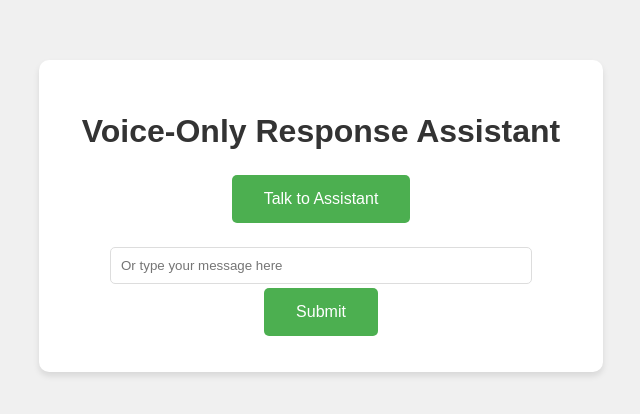
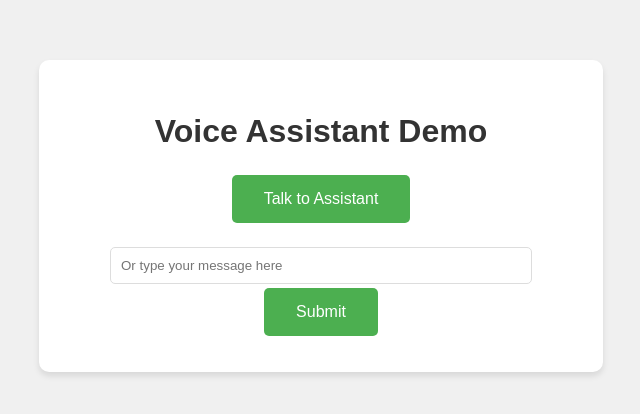
Before and after one commit to minnnnnng2024/voice-assistant, a plain HTML site: page index.html in a window 1280 px wide. Shown: the part 184-598 px from the top of the page, without its empty margins (319-959 px from the left). Drawn offline with Linux system fonts and the light colour scheme.

Commit message:
Update index.html

```diff
--- a/index.html
+++ b/index.html
@@ -58,7 +58,7 @@
 </head>
 <body>
     <div class="container">
-        <h1>Voice-Only Response Assistant</h1>
+        <h1>Voice Assistant Demo</h1>
         <button id="speakBtn">Talk to Assistant</button>
         <div id="error"></div>
         <input type="text" id="textInput" placeholder="Or type your message here">
```
